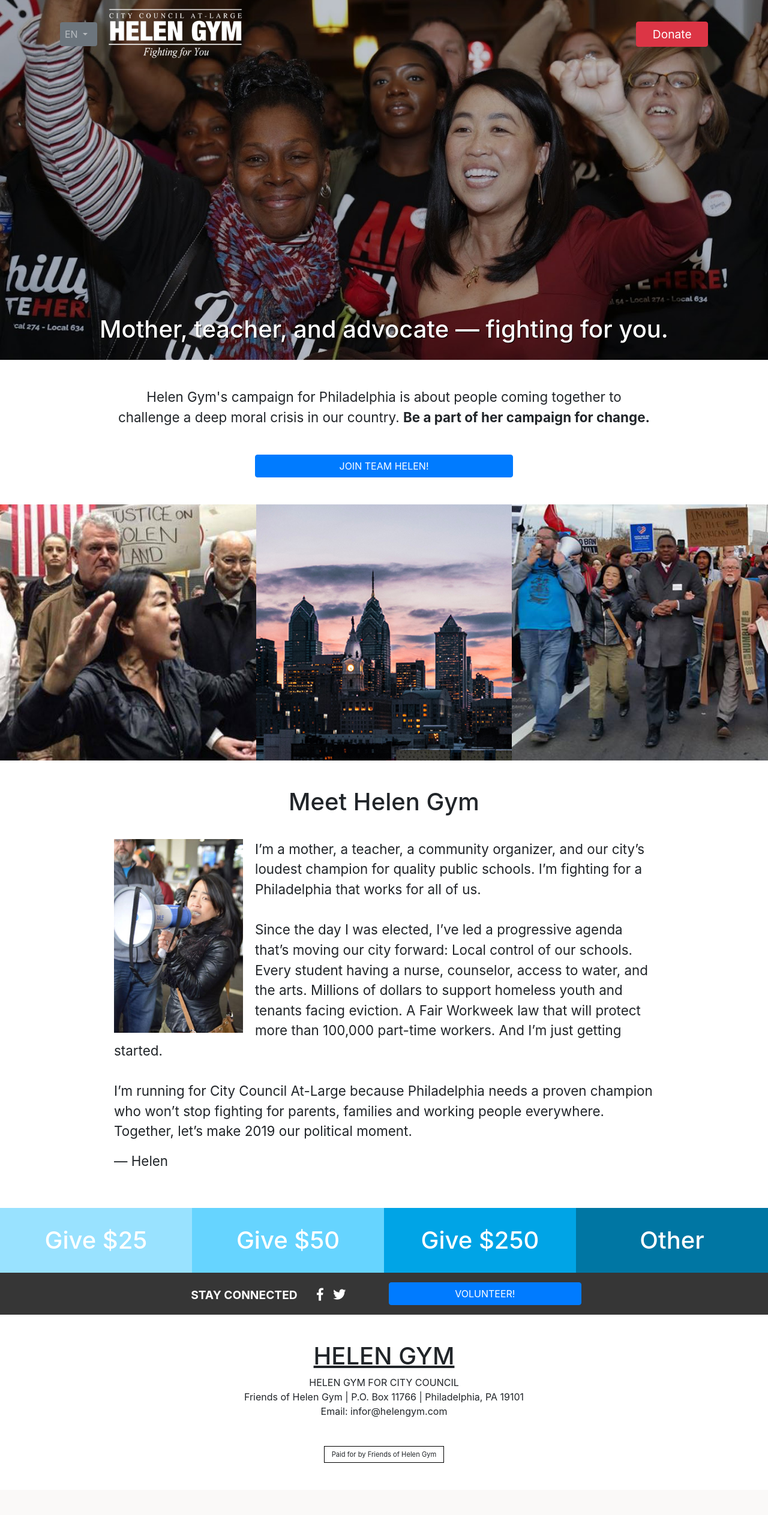
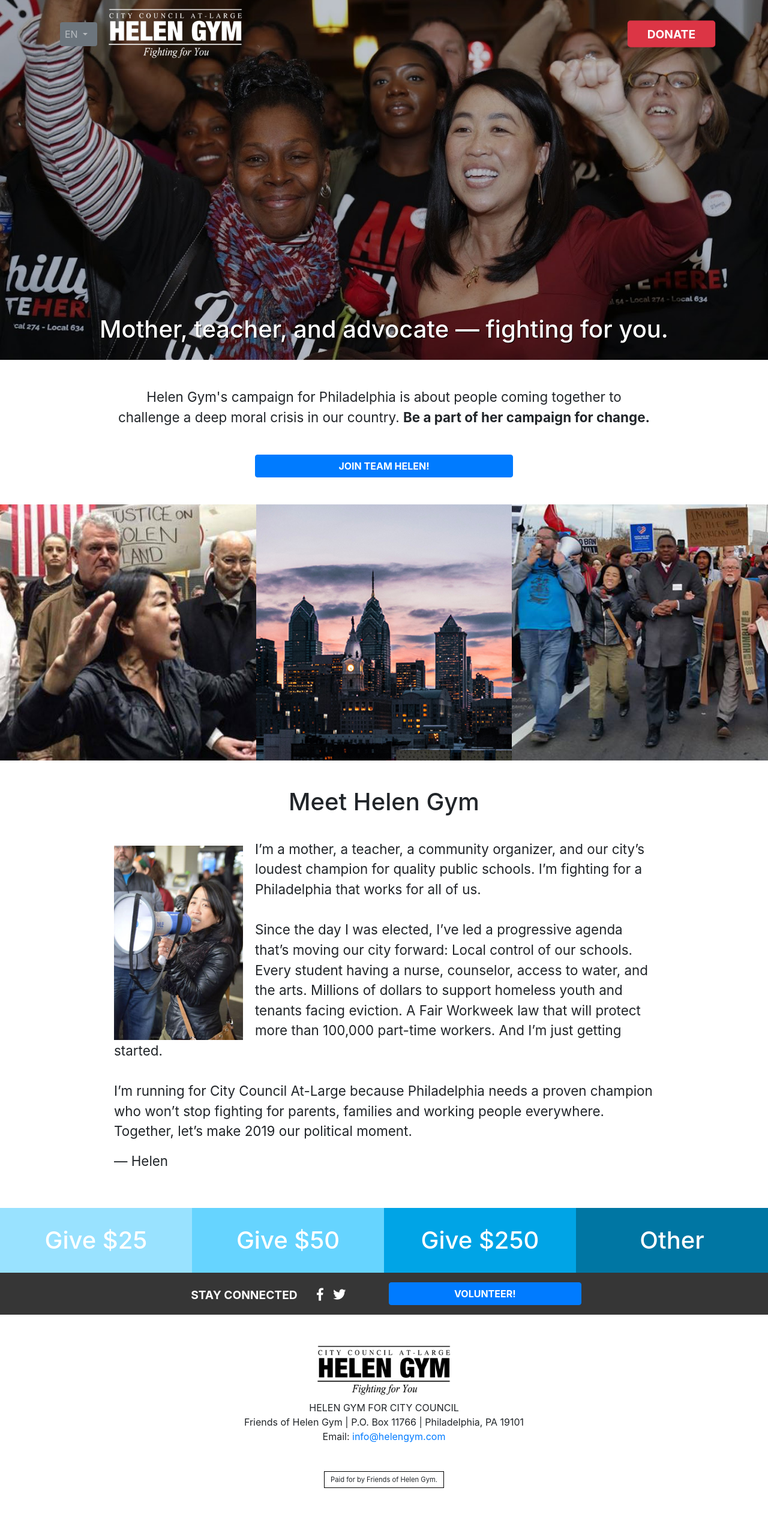
Before and after one commit to irizarryam5/GYM-site, a PHP site: page / in a window 1280 px wide. Shown: the whole page at 60% size. Before the commit the page ends 2439 px from the top, so only its background shows below. Run offline with PHP 8.4, Linux system fonts and the light colour scheme.

Commit message:
Site Copy QA'ed

```diff
--- a/css/styles.css
+++ b/css/styles.css
@@ -26,6 +26,10 @@ html, body{
   height: 60px;
   width: auto;
   filter: brightness(100);
+}.bottom-logo{
+  height: 90px;
+  width: auto;
+  filter: brightness(0);
 }header ul{
   border-radius: .25rem;
 }.headline{
@@ -91,7 +95,8 @@ html, body{
 }#donate{
   margin-left: auto !important;
   padding: .35rem 1.65rem;
-  font-size: 1.2rem;
+  font-size: 1rem;
+  transform: scale(1.2);
 }.flexer a{
   width:25%;
   transition: ease-in .2s;
@@ -106,6 +111,7 @@ html, body{
   width: 215px;
   float: left;
   margin-right: 20px;
+  margin-top: 0.5em;
 }.less-padding{
   padding:0px 8px !important;
 }.btn-hln{
--- a/index.html
+++ b/index.html
@@ -4,7 +4,7 @@
   <meta charset="UTF-8">
   <meta name="viewport" content="width=device-width, initial-scale=1.0">
   <meta http-equiv="X-UA-Compatible" content="ie=edge">
-  <title>Document</title>
+  <title>Helen Gym for City Council</title>
   <link rel="stylesheet" href="https://stackpath.bootstrapcdn.com/bootstrap/4.3.1/css/bootstrap.min.css" integrity="sha384-ggOyR0iXCbMQv3Xipma34MD+dH/1fQ784/j6cY/iJTQUOhcWr7x9JvoRxT2MZw1T" crossorigin="anonymous">
   <link rel="stylesheet" href="https://use.fontawesome.com/releases/v5.7.2/css/all.css" integrity="sha384-fnmOCqbTlWIlj8LyTjo7mOUStjsKC4pOpQbqyi7RrhN7udi9RwhKkMHpvLbHG9Sr" crossorigin="anonymous">
   <link rel="stylesheet" href="./css/styles.css">
@@ -44,7 +44,7 @@
             </li>
           </ul>
       <h1><img class="top-logo" src="./img/Logo_trans22.png" alt=""></h1>
-      <a id="donate" class="btn btn-danger d-lg-inline-block mb-3 mb-md-0 ml-md-3" href="https://secure.actblue.com/donate/gymforcc?refcode=website">Donate</a>
+      <a id="donate" class="btn btn-danger d-lg-inline-block mb-3 mb-md-0 ml-md-3" href="https://secure.actblue.com/donate/gymforcc?refcode=website"><strong>DONATE</strong></a>
         <!--
         <div class="nav-item">
           <ul class="navbar-nav bd-navbar-nav flex-row">
@@ -81,7 +81,7 @@
         <div class="spacer"></div>
         <form>
           <div class="row justify-content-center">
-              <a target="_blank" class="btn btn-primary btn-block" href="https://act.myngp.com/Forms/4949023383280289792">JOIN TEAM HELEN!</a>
+              <a target="_blank" class="btn btn-primary btn-block" href="https://act.myngp.com/Forms/4949023383280289792"><strong>JOIN TEAM HELEN!</strong></a>
           </div>
         </form>
       </div>
@@ -118,19 +118,19 @@
     <section>
         <form class="connections">
           <div class="row justify-content-center form-wrapper">
-            <label class="col-xl-4 col-form-label connect"><strong>STAY CONNECTED</strong>&nbsp;&nbsp;&nbsp;&nbsp;&nbsp;&nbsp;<a class="text-white" href="https://www.facebook.com/CouncilmemberHelenGym/" target="_blank"><i class="fab fa-facebook-f"></i></a>&nbsp;&nbsp;&nbsp;<a class="text-white" href="https://twitter.com/HelenGymAtLarge" target="_blank"><i class="fab fa-twitter"></i></a></label>
+            <label class="col-xl-4 col-form-label connect"><strong>STAY CONNECTED</strong>&nbsp;&nbsp;&nbsp;&nbsp;&nbsp;&nbsp;<a class="text-white" href="https://www.facebook.com/HelenGymPHL/" target="_blank"><i class="fab fa-facebook-f"></i></a>&nbsp;&nbsp;&nbsp;<a class="text-white" href="https://twitter.com/HelenGymPHL" target="_blank"><i class="fab fa-twitter"></i></a></label>
             <div class="form-group col-sm-4 less-padding">
-              <a target="_blank" href="https://act.myngp.com/Forms/5093138571356145664" class="btn btn-primary btn-hln">VOLUNTEER!</a>
+              <a target="_blank" href="https://act.myngp.com/Forms/5093138571356145664" class="btn btn-primary btn-hln"><strong>VOLUNTEER!</strong></a>
             </div>
           </div>
         </form>
     </section>
     <footer>
       <div class="wrapper">
-        <h1><u>HELEN GYM</u></h1>
-        <p>HELEN GYM FOR CITY COUNCIL<br>Friends of Helen Gym | P.O. Box 11766 | Philadelphia, PA 19101<br>Email: infor@helengym.com</p>
+        <h1><img class="bottom-logo" src="./img/Logo_trans22.png" alt=""></h1>
+        <p>HELEN GYM FOR CITY COUNCIL<br>Friends of Helen Gym | P.O. Box 11766 | Philadelphia, PA 19101<br>Email: <a href="mailto:info@helengym.com">info@helengym.com</a></p>
         <div class="spacer"></div>
-        <p class="disclaimer">Paid for by Friends of Helen Gym</p>
+        <p class="disclaimer">Paid for by Friends of Helen Gym.</p>
       </div>
     </footer>
 </body>
```
